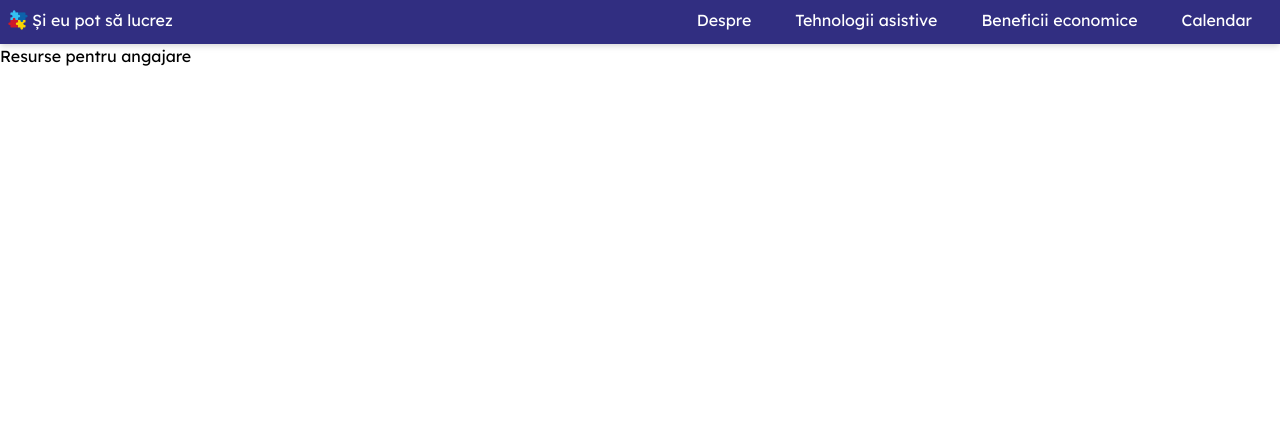
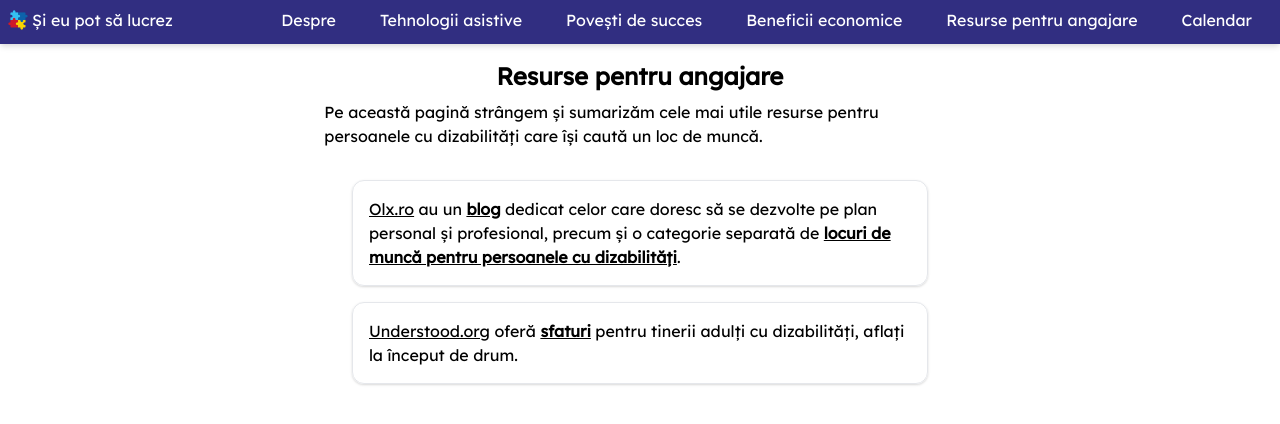
Before and after one commit to GabrielMajeri/accessibility-awareness, a Next.js app: page /employment-resources in a window 1280 px wide. Shown: the top 424 px of the page. Built offline with nearby package versions, Linux system fonts and the light colour scheme.

Commit message:
Finish employment resources page

```diff
--- a/components/NavBar.tsx
+++ b/components/NavBar.tsx
@@ -33,15 +33,17 @@ const NavMenu: React.FC = () => {
 
   return (
     <div className="float-right">
-      <button className="md:hidden" onClick={() => setShown(!shown)}>
+      <button className="xl:hidden" onClick={() => setShown(!shown)}>
         <img src="/hamburger-menu-icon.svg" alt="Meniu" />
       </button>
       <ul
-        className={`absolute right-0 flex flex-col bg-indigo-900 shadow-md md:shadow-none ${navMenuClass} md:block`}
+        className={`absolute right-0 flex flex-col bg-indigo-900 shadow-md xl:shadow-none ${navMenuClass} xl:block`}
       >
         <NavLink href="/about" label="Despre" />
         <NavLink href="/assistive-technologies" label="Tehnologii asistive" />
+        <NavLink href="/success-stories" label="Povești de succes" />
         <NavLink href="/economic-benefits" label="Beneficii economice" />
+        <NavLink href="/employment-resources" label="Resurse pentru angajare" />
         <NavLink href="/calendar" label="Calendar" />
       </ul>
     </div>
@@ -53,7 +55,7 @@ const NavLink: React.FC<{
   label: string;
 }> = ({ href, label }) => (
   <Link href={href}>
-    <a className="text-center px-4 py-2 md:mr-3">{label}</a>
+    <a className="text-center px-4 py-2 xl:mr-3">{label}</a>
   </Link>
 );
 
--- a/pages/assistive-technologies.tsx
+++ b/pages/assistive-technologies.tsx
@@ -1,4 +1,5 @@
 import Image from "next/image";
+import ExternalLink from "../components/ExternalLink";
 import PageHeading from "../components/PageHeading";
 
 const AssistiveTechnologies: React.FC = () => (
@@ -31,6 +32,14 @@ const AssistiveTechnologies: React.FC = () => (
         imageSrc="/assistive-technologies/lexend-deca-specimen.png"
       />
     </div>
+    <footer className="bg-gradient-to-b from-gray-200 to-white">
+      <p className="p-4 pb-8 text-center">
+        Un site excelent pentru achiziționarea acestor produse este{" "}
+        <ExternalLink href="https://beindependent.ro/" className="underline">
+          BeIndependent.ro
+        </ExternalLink>
+      </p>
+    </footer>
   </>
 );
 
--- a/pages/employment-resources.tsx
+++ b/pages/employment-resources.tsx
@@ -1,3 +1,56 @@
-const EmploymentResources: React.FC = () => <p>Resurse pentru angajare</p>;
+import ExternalLink from "../components/ExternalLink";
+import PageHeading from "../components/PageHeading";
+
+const EmploymentResources: React.FC = () => (
+  <>
+    <header className="p-4">
+      <PageHeading text="Resurse pentru angajare" />
+      <p className="mt-2 mx-auto max-w-prose">
+        Pe această pagină strângem și sumarizăm cele mai utile resurse pentru
+        persoanele cu dizabilități care își caută un loc de muncă.
+      </p>
+    </header>
+    <EmploymentResource>
+      <ExternalLink href="https://www.olx.ro/" className="underline">
+        Olx.ro
+      </ExternalLink>{" "}
+      au un{" "}
+      <ExternalLink
+        href="https://bundeangajat.olx.ro/"
+        className="underline font-bold"
+      >
+        blog
+      </ExternalLink>{" "}
+      dedicat celor care doresc să se dezvolte pe plan personal și profesional,
+      precum și o categorie separată de{" "}
+      <ExternalLink
+        href="https://www.olx.ro/locuri-de-munca/joburi-pentru-persoane-dizabilitati/"
+        className="underline font-bold"
+      >
+        locuri de muncă pentru persoanele cu dizabilități
+      </ExternalLink>
+      .
+    </EmploymentResource>
+    <EmploymentResource>
+      <ExternalLink href="https://www.understood.org" className="underline">
+        Understood.org
+      </ExternalLink>{" "}
+      oferă{" "}
+      <ExternalLink
+        href="https://www.understood.org/pages/en/young-adults/"
+        className="underline font-bold"
+      >
+        sfaturi
+      </ExternalLink>{" "}
+      pentru tinerii adulți cu dizabilități, aflați la început de drum.
+    </EmploymentResource>
+  </>
+);
+
+const EmploymentResource: React.FC = ({ children }) => (
+  <p className="mx-2 my-4 p-4 sm:mx-auto max-w-xl border border-double rounded-xl shadow">
+    {children}
+  </p>
+);
 
 export default EmploymentResources;
```
